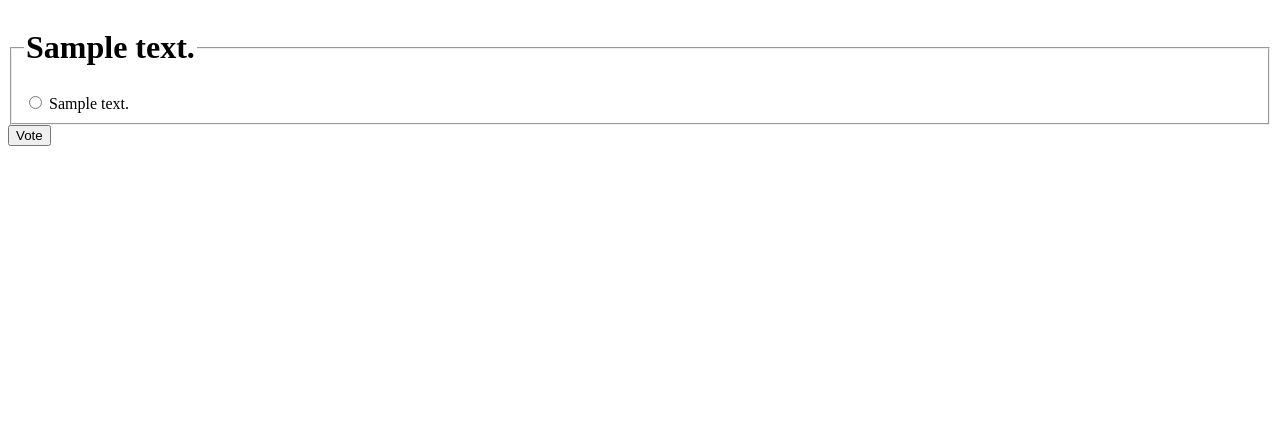
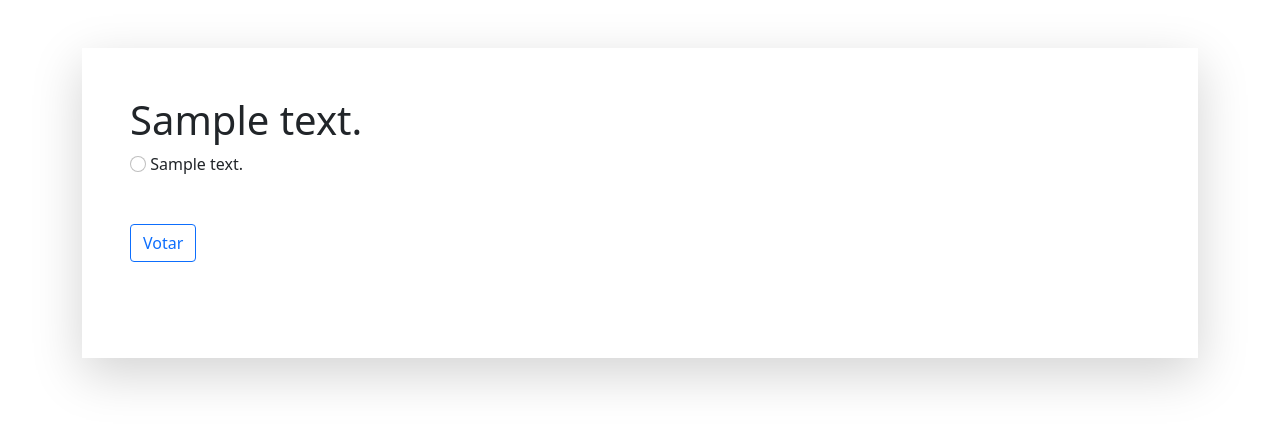
Before and after one commit to Ssousuke/django-tutorial-documentacao, a Django app: page /1/ in a window 1280 px wide. Shown: the top 428 px of the page. Run offline with Django 3.2, Linux system fonts and the light colour scheme; tables that the repository leaves empty hold one stand-in row (Sample ...).

Commit message:
HTML de detail com bootstrap

```diff
--- a/polls/templates/detail.html
+++ b/polls/templates/detail.html
@@ -1,12 +1,29 @@
+{% extends 'base.html'%}
+{% block content %}
 <form action="{% url 'polls:vote' question.id %}" method="post">
     {% csrf_token %}
-    <fieldset>
-        <legend><h1>{{ question.question_text }}</h1></legend>
-        {% if error_message %}<p><strong>{{ error_message }}</strong></p>{% endif %}
+    <div class="shadow-lg p-5 my-3">
+        <h1 class="card-title">{{ question.question_text }}</h1>
+
+        {% if error_message %}
+        <div class="alert alert-danger d-flex align-items-center" role="alert">
+            <svg class="bi flex-shrink-0 me-2" width="24" height="24" role="img" aria-label="Danger:">
+                <use xlink:href="#exclamation-triangle-fill"/>
+            </svg>
+            <div>
+                {{ error_message }}
+            </div>
+        </div>
+        {% endif %}
         {% for choice in question.choice_set.all %}
-        <input type="radio" name="choice" id="choice{{ forloop.counter }}" value="{{ choice.id }}">
-        <label for="choice{{ forloop.counter }}">{{ choice.choice_text }}</label><br>
+        <input class="form-check-input" type="radio" name="choice" id="choice{{ forloop.counter }}"
+               value="{{ choice.id }}">
+        {{ choice.choice_text }}
+        <label class="form-check-label" for="choice{{ forloop.counter }}"></label><br>
+        {% empty %}
+        <h1>Não existe de votação aqui.</h1>
         {% endfor %}
-    </fieldset>
-    <input type="submit" value="Vote">
+        <input class="btn btn-outline-primary my-5" type="submit" value="Votar">
+    </div>
 </form>
+{% endblock content %}
```
